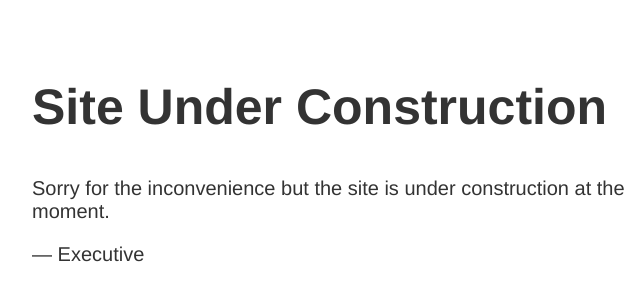
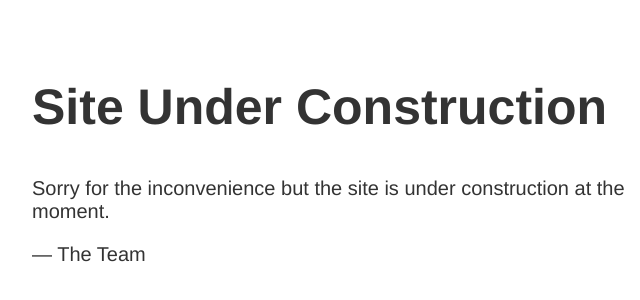
Before and after one commit to vukintoshalpha/maintenence, a plain HTML site: page index.html in a window 1280 px wide. Shown: the part 122-422 px from the top of the page, 283-923 px from the left. Drawn offline with Linux system fonts and the light colour scheme.

Commit message:
Update index.html

```diff
--- a/index.html
+++ b/index.html
@@ -13,6 +13,6 @@
     <h1>Site Under Construction</h1>
     <div>
         <p>Sorry for the inconvenience but the site is under construction at the moment.</p>
-        <p>&mdash; Executive</p>
+        <p>&mdash; The Team</p>
     </div>
 </article>
```
